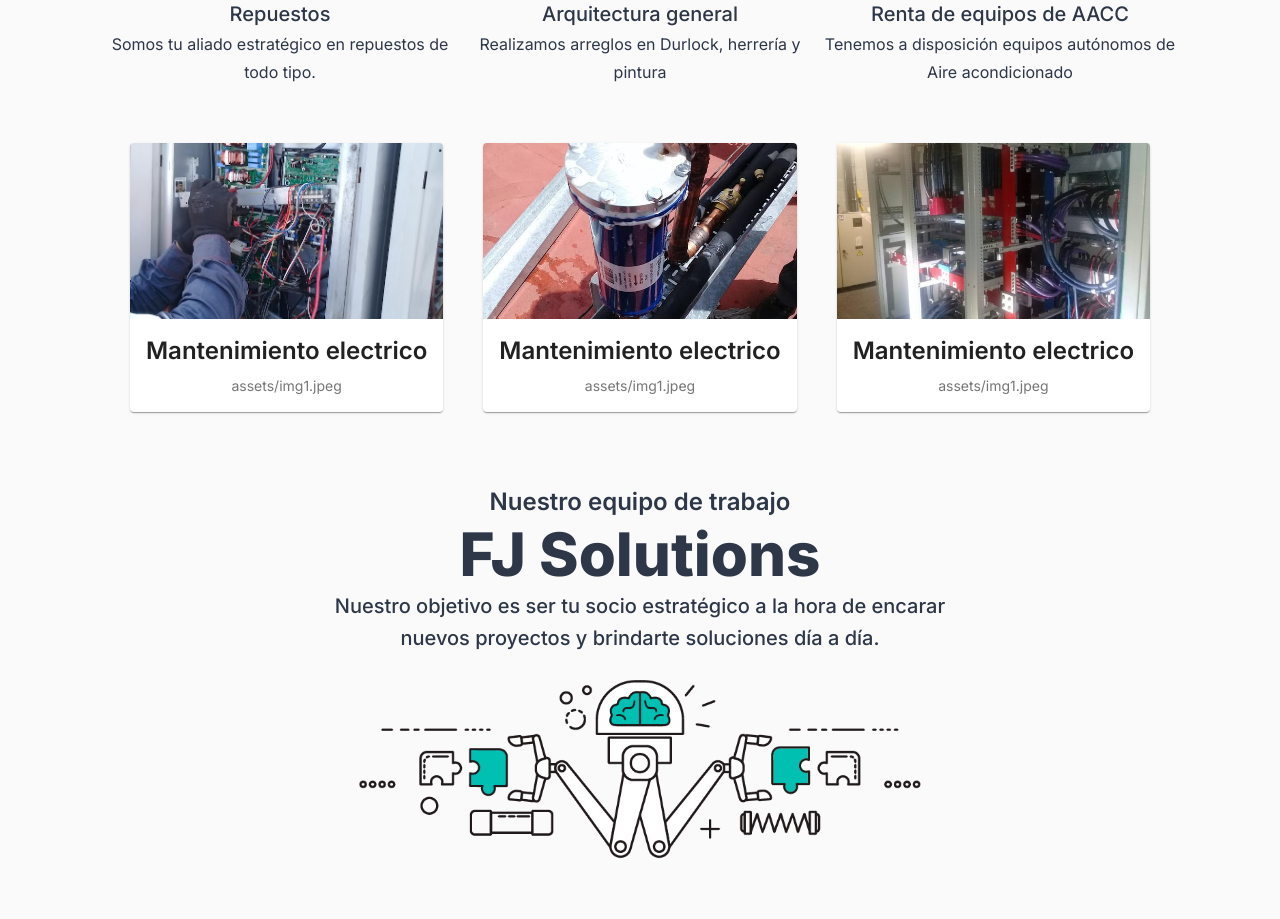
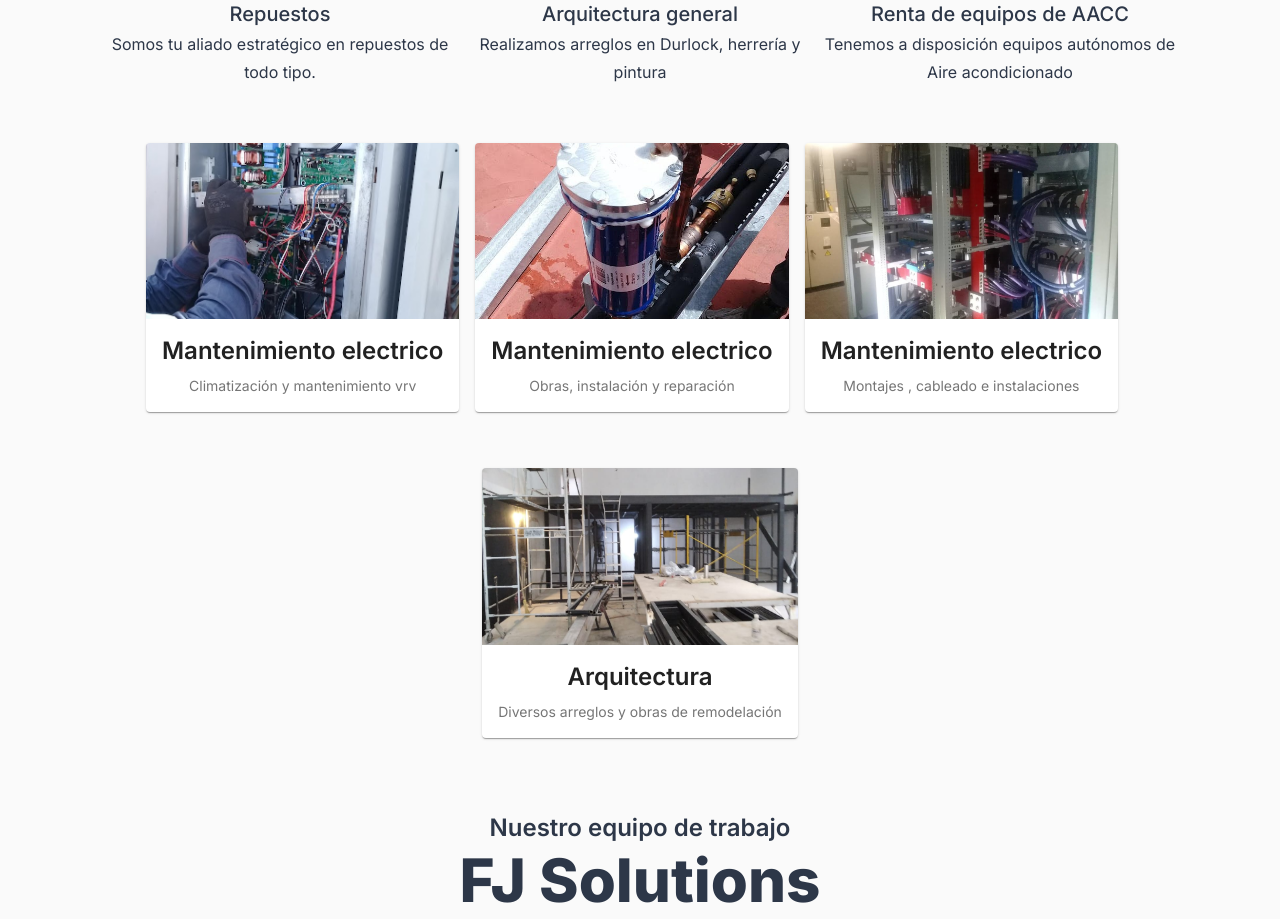
Before and after one commit to ezeqrb/engineerSolutions, a React (Create React App) app: page / in a window 1280 px wide. Shown: the part 755-1674 px from the top of the page. Built offline with nearby package versions, Linux system fonts and the light colour scheme.

Commit message:
foto y descripcion

```diff
--- a/src/components/section5.jsx
+++ b/src/components/section5.jsx
@@ -22,16 +22,26 @@
                             <Cards
                                 img='/img1.jpeg'
                                 tittle='Mantenimiento electrico'
-                                content='assets/img1.jpeg'
+                                content='Climatización y mantenimiento vrv'
                             />
                         </Box>
                     </Grid>
                     <Grid item >
-                        <Box mb={3} mt={4} ml={5} mr={5}>
+                        <Box mb={3} mt={4} ml={2} mr={1} >
                             <Cards
                                 img='/img2.jpeg'
                                 tittle='Mantenimiento electrico'
-                                content='assets/img1.jpeg'
+                                content='Obras, instalación y reparación'
+                            />
+                        </Box>
+                    </Grid>
+
+                    <Grid item >
+                        <Box mb={3} mt={4} ml={1} mr={2}>
+                            <Cards
+                                img='/img3.jpeg'
+                                tittle='Mantenimiento electrico'
+                                content={`Montajes , cableado e instalaciones`}
                             />
                         </Box>
                     </Grid>
@@ -39,12 +49,13 @@
                     <Grid item >
                         <Box mb={3} mt={4}>
                             <Cards
-                                img='/img3.jpeg'
-                                tittle='Mantenimiento electrico'
-                                content='assets/img1.jpeg'
+                                img='/img4.jpeg'
+                                tittle='Arquitectura'
+                                content='Diversos arreglos y obras de remodelación  '
                             />
                         </Box>
                     </Grid>
+
 
             </Grid>
 
```
Also changed, not shown: public/img4.jpeg (added).
